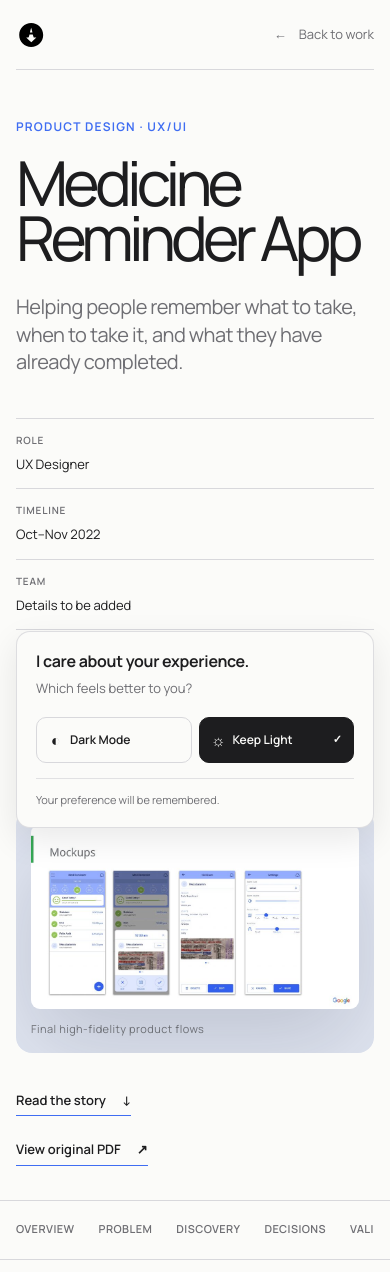
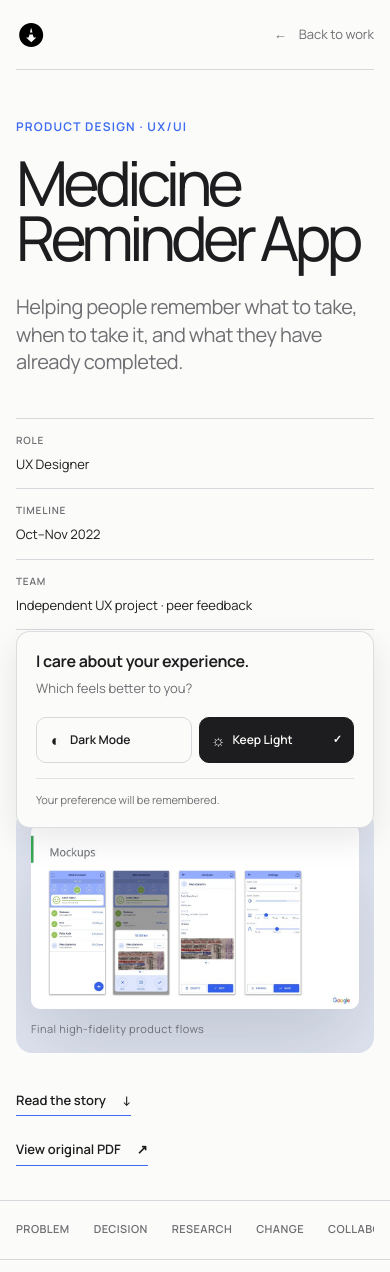
Before and after one commit to aamirsofficials/portfolio, a Next.js app: page /work/medicine-reminder in a window 390 px wide. Shown: the top 1272 px of the page. Built offline with nearby package versions, Linux system fonts and the light colour scheme.

Commit message:
work case study answers

```diff
--- a/app/components/case-study/CaseStudyTemplate.tsx
+++ b/app/components/case-study/CaseStudyTemplate.tsx
@@ -59,6 +59,33 @@ export default function CaseStudyTemplate({ project }: { project: CaseStudy }) {
             {(project.navigation ?? ["Overview", "Problem", "Discovery", "Decisions", "Validation", "Solution", "Outcome"].map(label => ({ label, href: `#${label.toLowerCase()}` }))).map(item => <a key={item.label} href={item.href}>{item.label}</a>)}
           </div>
         </nav>
+
+        {project.answers && (
+          <section className="cs-answers cs-shell" id="answers" aria-labelledby="answers-heading">
+            <div className="cs-answers-intro reveal">
+              <span>Case study summary</span>
+              <h2 id="answers-heading">The case, in seven clear answers.</h2>
+              <p>Start here for the problem, evidence, decisions, collaboration, AI use, and impact. The detailed process follows below.</p>
+            </div>
+            <div className="cs-answer-list">
+              {project.answers.map((item, index) => (
+                <article className="cs-answer reveal" id={item.id} key={item.id}>
+                  <div className="cs-answer-question">
+                    <span>0{index + 1}</span>
+                    <h3>{item.question}</h3>
+                  </div>
+                  <div className="cs-answer-copy">
+                    <p>{item.answer}</p>
+                    <ul>
+                      {item.evidence.map(evidence => <li key={evidence}>{evidence}</li>)}
+                    </ul>
+                    {item.status && <span className={`cs-answer-status is-${item.status}`}>{item.status.replace("-", " ")}</span>}
+                  </div>
+                </article>
+              ))}
+            </div>
+          </section>
+        )}
 
         <section className="cs-section cs-shell cs-overview" id="overview">
           <div className="cs-section-heading reveal"><span>01 · Overview</span><h2>{project.overview.heading}</h2></div>
--- a/app/data/case-studies.ts
+++ b/app/data/case-studies.ts
@@ -12,6 +12,14 @@ export type CaseStudyVisual = {
   variant?: "standard" | "phone" | "phone-pair";
 };
 
+export type CaseStudyAnswer = {
+  id: string;
+  question: string;
+  answer: string;
+  evidence: string[];
+  status?: "verified" | "qualitative" | "not-applicable" | "not-measured";
+};
+
 export type CaseStudy = {
   slug: string;
   accent: string;
@@ -19,6 +27,7 @@ export type CaseStudy = {
   title: string;
   proposition: string;
   metadata: CaseStudyMeta[];
+  answers?: CaseStudyAnswer[];
   hero: CaseStudyVisual;
   overview: {
     heading: string;
@@ -106,9 +115,60 @@ export const caseStudies: Record<string, CaseStudy> = {
     metadata: [
       { label: "Role", value: "UX Designer" },
       { label: "Timeline", value: "Oct–Nov 2022" },
-      { label: "Team", value: "Details to be added" },
+      { label: "Team", value: "Independent UX project · peer feedback" },
       { label: "Platform", value: "Mobile · Tablet · Desktop" },
       { label: "Contribution", value: "Research · Wireframing · UI · Prototyping · Usability study" },
+    ],
+    answers: [
+      {
+        id: "problem-answer",
+        question: "What problem did I solve?",
+        answer: "People taking regular medicine could forget when a dose was due, which medicine to take, or whether they had already completed it. I designed one dependable daily view that brings the medicine, time, and completion state together.",
+        evidence: ["Medicine + time in one reminder", "Visible daily progress", "Upcoming and completed states"],
+        status: "verified",
+      },
+      {
+        id: "decision-answer",
+        question: "Why did I make that decision?",
+        answer: "Research showed that a time-only alert did not give people enough context. I made the day—not settings—the primary navigation model so the next dose and the status of the full routine could be understood without moving between screens.",
+        evidence: ["Day-first information architecture", "Schedule before settings", "Direct quick-view access"],
+        status: "verified",
+      },
+      {
+        id: "research-answer",
+        question: "How did I research it?",
+        answer: "I conducted interviews and empathy mapping, created two personas representing memory and busy-schedule needs, audited competing reminder products, and tested the prototype in an unmoderated remote usability study with five participants in India.",
+        evidence: ["User interviews", "2 personas", "Competitive audit", "5-person usability study"],
+        status: "verified",
+      },
+      {
+        id: "change-answer",
+        question: "What changed after my solution?",
+        answer: "The tested iteration made reminder access easier to find, refined the quick-view screen, and added text-size, audio, and motivation controls. The same hierarchy was then adapted for mobile, tablet, and desktop.",
+        evidence: ["Revised home header", "Refined quick view", "3 accessibility controls", "3 responsive form factors"],
+        status: "qualitative",
+      },
+      {
+        id: "collaboration-answer",
+        question: "How did I collaborate with developers and product teams?",
+        answer: "This was an independent UX concept, so there was no developer or product-team delivery collaboration to claim. Peer critique informed the iterations; the responsive information architecture and reusable reminder-card pattern were prepared as a practical foundation for a future engineering handoff.",
+        evidence: ["Independent project", "Peer feedback", "Handoff-ready responsive logic"],
+        status: "not-applicable",
+      },
+      {
+        id: "ai-answer",
+        question: "Where did AI help me?",
+        answer: "AI was not used in the original 2022 project. Interviews, synthesis, wireframing, prototyping, and usability work were completed through the documented UX process, so this case study does not attribute any design decision to AI.",
+        evidence: ["No AI use claimed", "Human-led research and synthesis"],
+        status: "not-applicable",
+      },
+      {
+        id: "impact-answer",
+        question: "What was the measurable impact?",
+        answer: "The documented evidence is five usability participants, delivery across three form factors, and positive peer feedback about the flow. Because the concept was not shipped, adoption, adherence, conversion, and support metrics were not measured—and are not presented as outcomes.",
+        evidence: ["5 usability participants", "3 form factors", "Qualitative peer feedback", "No production KPI available"],
+        status: "not-measured",
+      },
     ],
     hero: {
       src: "/images/projects/medicine-reminder-preview.jpg",
@@ -124,6 +184,7 @@ export const caseStudies: Record<string, CaseStudy> = {
       evidence: ["Daily reminder schedule", "Dose progress and status", "Flexible alert settings", "Responsive product foundation"],
     },
     problem: {
+      heading: "What problem did I solve?",
       intro: "Remembering a dose is not only a scheduling problem. The experience also needs to make the medicine, timing and completion state immediately clear.",
       points: [
         { title: "Memory", description: "Users may forget that a dose is due during a busy or disrupted day." },
@@ -132,6 +193,7 @@ export const caseStudies: Record<string, CaseStudy> = {
       ],
     },
     research: {
+      heading: "How did I research it?",
       intro: "The source case study documents interviews, empathy mapping, two personas and a competitive audit before interface design began.",
       methods: [
         { label: "01", title: "User interviews", description: "Interviews were used to understand reminder habits and the needs behind missed medicines." },
@@ -193,6 +255,7 @@ export const caseStudies: Record<string, CaseStudy> = {
         impact: "The design creates a foundation for consistent use across mobile, tablet and desktop.",
       },
     ],
+    decisionsHeading: "Why did I make these product decisions?",
     designSystem: {
       heading: "A calm visual language for an important daily task.",
       description: "The final direction uses a restrained blue foundation, green completion states, generous white space and repeatable reminder cards.",
@@ -204,6 +267,7 @@ export const caseStudies: Record<string, CaseStudy> = {
       ],
     },
     validation: {
+      heading: "What changed after testing?",
       intro: "The source case study records an unmoderated remote usability study. The detailed findings were not included, so this template preserves an explicit placeholder instead of inventing results.",
       study: ["5 participants", "India · remote", "30–60 minutes", "Unmoderated study"],
       cycle: [
@@ -234,15 +298,25 @@ export const caseStudies: Record<string, CaseStudy> = {
       ],
     },
     outcomes: {
+      heading: "What was the measurable impact?",
       items: [
-        { value: "Clearer", label: "Daily schedule", detail: "Medicine, time and completion state share one hierarchy." },
-        { value: "Scalable", label: "Responsive foundation", detail: "The core experience adapts across three form factors." },
-        { value: "To add", label: "Measured product impact", detail: "Add verified adoption, completion or support metrics when available.", placeholder: true },
+        { value: "5", label: "Usability participants", detail: "An unmoderated remote study was completed with five participants in India." },
+        { value: "3", label: "Responsive form factors", detail: "The core schedule hierarchy was designed for mobile, tablet, and desktop." },
+        { value: "Not measured", label: "Production KPIs", detail: "This was an unshipped concept, so adoption, adherence, and support metrics are not claimed.", placeholder: true },
       ],
       quote: "“The application flow is so easy and intuitive and the concept is nice.” — Peer feedback recorded in the original case study",
     },
     learning: "The first interface is only the beginning. Research, usability work and peer feedback are what turn an initial idea into a clearer product experience.",
     sourcePdf: "/case-studies/medicine-reminder-case-study.pdf",
+    navigation: [
+      { label: "Problem", href: "#problem-answer" },
+      { label: "Decision", href: "#decision-answer" },
+      { label: "Research", href: "#research-answer" },
+      { label: "Change", href: "#change-answer" },
+      { label: "Collaboration", href: "#collaboration-answer" },
+      { label: "AI", href: "#ai-answer" },
+      { label: "Impact", href: "#impact-answer" },
+    ],
   },
   "car-rental": {
     slug: "car-rental",
--- a/app/work/[slug]/case-study.css
+++ b/app/work/[slug]/case-study.css
@@ -38,6 +38,23 @@
 .cs-story-nav .cs-shell::-webkit-scrollbar { display: none; }
 .cs-story-nav a { flex: 0 0 auto; color: var(--muted); font-size: 11px; font-weight: 600; letter-spacing: .04em; text-transform: uppercase; transition: color .2s; }
 .cs-story-nav a:hover { color: var(--ink); }
+
+.cs-answers { padding-top: 150px; padding-bottom: 150px; scroll-margin-top: 58px; }
+.cs-answers-intro { max-width: 900px; }
+.cs-answers-intro > span { color: var(--case-accent); font-size: 12px; font-weight: 650; letter-spacing: .1em; text-transform: uppercase; }
+.cs-answers-intro h2 { margin: 25px 0 0; font-size: clamp(48px, 6.2vw, 82px); font-weight: 460; line-height: 1.02; letter-spacing: -.06em; }
+.cs-answers-intro p { max-width: 650px; margin: 28px 0 0; color: var(--muted); font-size: 18px; line-height: 1.65; }
+.cs-answer-list { margin-top: 76px; border-top: 1px solid var(--line); }
+.cs-answer { min-height: 280px; padding: 34px 0; display: grid; grid-template-columns: .82fr 1.18fr; gap: 80px; border-bottom: 1px solid var(--line); scroll-margin-top: 86px; }
+.cs-answer-question { display: grid; grid-template-columns: 52px 1fr; gap: 18px; align-content: start; }
+.cs-answer-question > span { padding-top: 7px; color: var(--case-accent); font-size: 11px; font-weight: 650; }
+.cs-answer-question h3 { max-width: 440px; margin: 0; font-size: clamp(28px, 3vw, 42px); font-weight: 490; line-height: 1.12; letter-spacing: -.04em; }
+.cs-answer-copy { position: relative; padding-right: 145px; }
+.cs-answer-copy > p { max-width: 650px; margin: 0; font-size: 18px; line-height: 1.65; }
+.cs-answer-copy ul { margin: 28px 0 0; padding: 0; display: flex; flex-wrap: wrap; gap: 8px; list-style: none; }
+.cs-answer-copy li { padding: 8px 12px; border: 1px solid var(--line); border-radius: 999px; color: var(--muted); font-size: 11px; }
+.cs-answer-status { position: absolute; top: 3px; right: 0; padding: 7px 10px; border-radius: 999px; background: color-mix(in srgb, var(--case-accent) 10%, transparent); color: var(--case-accent); font-size: 9px; font-weight: 700; letter-spacing: .08em; text-transform: uppercase; }
+.cs-answer-status.is-not-applicable, .cs-answer-status.is-not-measured { background: color-mix(in srgb, var(--ink) 6%, transparent); color: var(--muted); }
 
 .cs-section { padding-top: 170px; padding-bottom: 170px; scroll-margin-top: 58px; }
 .cs-section-heading { max-width: 980px; }
@@ -159,6 +176,8 @@
   .cs-hero { grid-template-columns: 1fr; gap: 50px; }
   .cs-meta { max-width: 720px; }
   .cs-hero-visual, .cs-hero-actions { grid-column: auto; }
+  .cs-answer { grid-template-columns: 1fr; gap: 34px; }
+  .cs-answer-copy { padding-left: 70px; }
   .cs-overview-grid { grid-template-columns: 1fr; gap: 45px; }
   .cs-problem-grid { grid-template-columns: 1fr; }
   .cs-problem-grid article, .cs-problem-grid article:not(:first-child) { min-height: 0; padding: 27px 0; display: grid; grid-template-columns: 80px .55fr 1fr; align-items: start; gap: 24px; border-right: 0; border-bottom: 1px solid color-mix(in srgb, var(--process-fg) 20%, transparent); }
@@ -197,6 +216,16 @@
   .cs-hero-visual img, .cs-visual img { border-radius: 9px; }
   .cs-hero-actions { align-items: flex-start; flex-direction: column; }
   .cs-story-nav .cs-shell { gap: 24px; }
+  .cs-answers { padding-top: 100px; padding-bottom: 100px; }
+  .cs-answers-intro h2 { margin-top: 20px; font-size: 45px; }
+  .cs-answers-intro p { margin-top: 22px; font-size: 16px; }
+  .cs-answer-list { margin-top: 50px; }
+  .cs-answer { min-height: 0; padding: 30px 0; gap: 26px; }
+  .cs-answer-question { grid-template-columns: 34px 1fr; gap: 10px; }
+  .cs-answer-question h3 { font-size: 29px; }
+  .cs-answer-copy { padding: 0; }
+  .cs-answer-copy > p { padding-top: 42px; font-size: 16px; }
+  .cs-answer-status { top: 0; left: 0; right: auto; }
   .cs-section, .cs-problem, .cs-insights, .cs-system, .cs-final { padding-top: 110px; padding-bottom: 110px; }
   .cs-section-heading h2, .cs-sticky-copy h2 { margin-top: 20px; font-size: 45px; }
   .cs-section-heading > p, .cs-sticky-copy > p { margin-top: 22px; font-size: 16px; }
--- a/app/work/[slug]/page.tsx
+++ b/app/work/[slug]/page.tsx
@@ -1,4 +1,5 @@
 import type { Metadata } from "next";
+import { headers } from "next/headers";
 import { notFound } from "next/navigation";
 import CaseStudyTemplate from "../../components/case-study/CaseStudyTemplate";
 import { caseStudySlugs, getCaseStudy } from "../../data/case-studies";
@@ -15,9 +16,27 @@ export async function generateMetadata({ params }: { params: Promise<{ slug: str
   const project = getCaseStudy(slug);
   if (!project) return {};
 
+  const requestHeaders = await headers();
+  const host = requestHeaders.get("x-forwarded-host") ?? requestHeaders.get("host") ?? "aamir-khan.design";
+  const protocol = requestHeaders.get("x-forwarded-proto") ?? (host.includes("localhost") ? "http" : "https");
+  const heroUrl = new URL(project.hero.src, `${protocol}://${host}`).toString();
+  const title = `${project.title} — UX Case Study · Aamir Khan`;
+
   return {
-    title: `${project.title} — UX Case Study · Aamir Khan`,
+    title,
     description: project.proposition,
+    openGraph: {
+      type: "article",
+      title,
+      description: project.proposition,
+      images: [{ url: heroUrl, alt: project.hero.alt }],
+    },
+    twitter: {
+      card: "summary_large_image",
+      title,
+      description: project.proposition,
+      images: [heroUrl],
+    },
   };
 }
 
```
